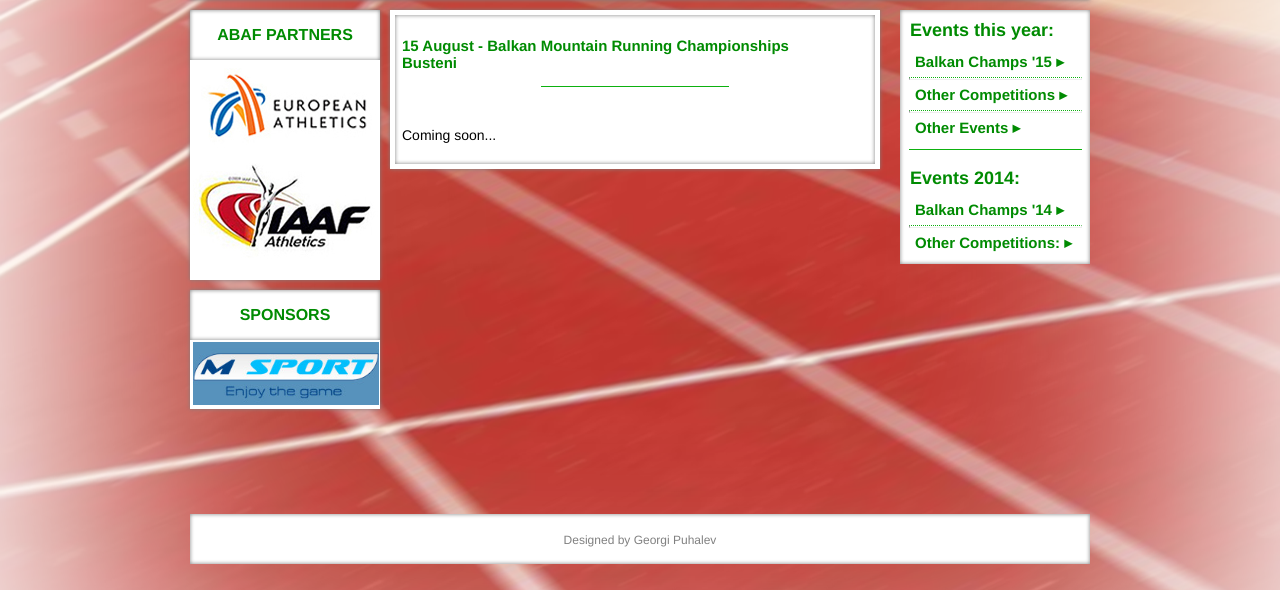
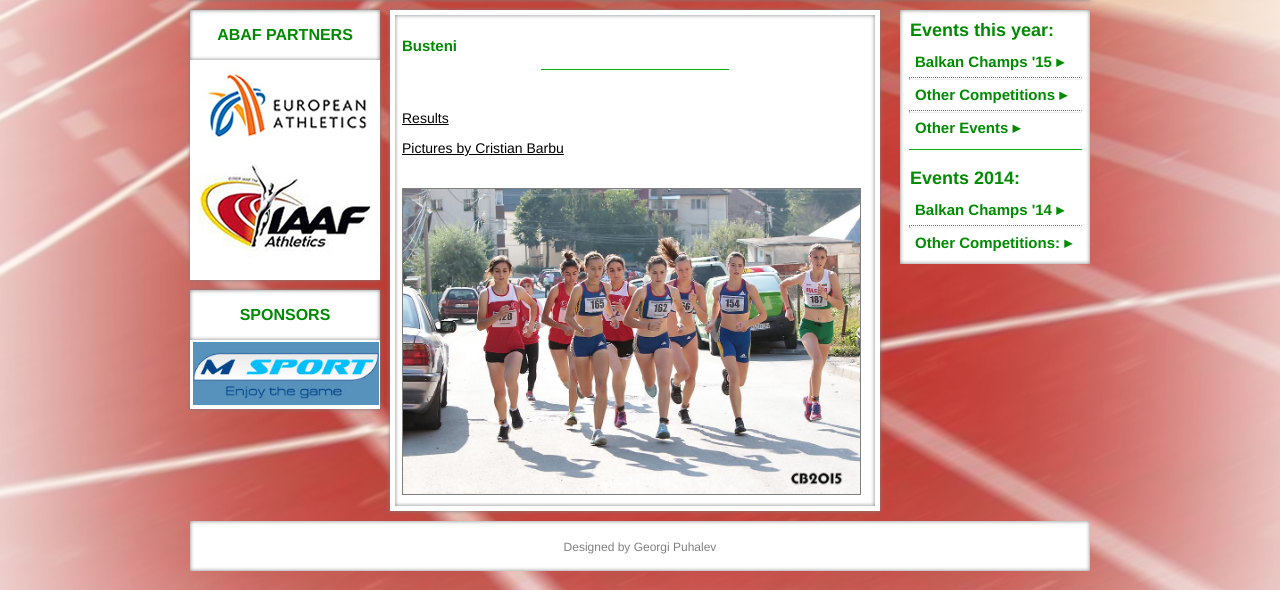
Before and after one commit to gpuhalev/new_abaf, a PHP site: page /2015/busteni2015.php in a window 1280 px wide. Shown: the part 210-800 px from the top of the page. Run offline with PHP 8.4, Linux system fonts and the light colour scheme; some libraries are stand-ins or nearby versions.

Commit message:
fixing busteni, pitesti, podgorica

```diff
--- a/2014/menus/rightSidebar.html
+++ b/2014/menus/rightSidebar.html
@@ -16,7 +16,7 @@
                         <li><a href="http://www.balkan-athletics.eu/2015/serres2015.php">1-2 August - Balkan Senior Championships: Serres(GRE)</a></li>
                         <li><a href="http://www.balkan-athletics.eu/2015/busteni2015.php">15 August - Balkan Mountain Running Championships: Busteni(ROU)</a></li>
                         <li><a href="http://www.balkan-athletics.eu/2015/apatin2015.php">18 October - Balkan Half Marathon Championships: Apatin(SRB)</a></li>
-                        <li><a href="2015/podgorica2015.php">25 October - Balkan Marathon Championships: Podgorica(MNE)</a></li>
+                        <li><a href="http://www.balkan-athletics.eu/2015/podgorica2015.php">25 October - Balkan Marathon Championships: Podgorica(MNE)</a></li>
                         <li><a href="http://www.balkan-athletics.eu/2015/zagreb2015.php">21 November -Balkan Cross Country Championships: Zagreb(CRO)</a></li>
                     </div>
                     <hr style="width:90%; color:#fff; background-color:#fff; height:1px; border-top: 1px dotted #0DB10F;">
--- a/2015/busteni2015.php
+++ b/2015/busteni2015.php
@@ -1,6 +1,6 @@
 	<?php include 'menus/mainHeader.html'?>
     <link href="../styles/style.css" rel="stylesheet" type="text/css" media="screen" />
-    <title>BUSTENI | BALKAN ATHLETICS OFFICIAL WEBSITE</title>
+    <title>AYVALIK | BALKAN ATHLETICS OFFICIAL WEBSITE</title>
 </head>
 
 <body>
@@ -33,10 +33,14 @@
             <!--START CONTENT WRAPPER -->
             <div id="content">
             	<div class="content_wrapper">
-                	<p class="content_smallTitle">15 August - Balkan Mountain Running Championships<br>Busteni</p>
+                	<p class="content_smallTitle"15 August - Balkan Mountain Running Championships<br>Busteni</p>
                     <hr width="40%" color="#0DB10F" size="1px"><br>
                		<div class="newsMain">
-                    	<p>Coming soon...</p>
+
+                        <p><a href="pdf/Results BMRC Busteni 2015.pdf" target="_blank" style="color:black">Results</a></p>
+                        <p><a href="https://www.facebook.com/pages/CBPhoto/796961283744999?sk=photos_stream&tab=photos_albums" target="_blank" style="color:black">Pictures by Cristian Barbu</a></p>
+                        <br>
+                        <img src="images/busteni15.jpg">
                     </div>
                 </div>
                 <!--END CONTENT WRAPPER-->
--- a/2015/menus/rightSidebar.html
+++ b/2015/menus/rightSidebar.html
@@ -11,12 +11,12 @@
                     <div class="hiddenRightMenu" name="champs15">
                         <li><a href="http://www.balkan-athletics.eu/2015/istanbul2015.php">21 February - Balkan Indoor Championships: Istanbul(TUR)</a></li>
                         <li><a href="http://www.balkan-athletics.eu/2015/ayvalik2015.php">18 April - Balkan Race Walking Championships: Ayvalik(TUR)</a></li>
-                        <li><a href="http://www.balkan-athletics.eu/2015/bucharest2015.php">4 July - Balkan Youth Championships: Bucharest(ROU)</a></li>
+                        <li><a href="http://www.balkan-athletics.eu/2015/sremskamitrovica2015.php">4 July - Balkan Youth Championships: Sremska Mitrovica (SRB)</a></li>
                         <li><a href="http://www.balkan-athletics.eu/2015/pitesti2015.php">4-5 July - Balkan Junior Championships : Pitesti(ROU)</a></li>
-                        <li><a href="http://www.balkan-athletics.eu/2015/serres2015.php">1-2 August - Balkan Senior Championships: Serres(GRE)</a></li>
+                        <li><a href="http://www.balkan-athletics.eu/2015/pitestisenior2015.php">1-2 August - Balkan Senior Championships: Pitesti(ROU)</a></li>
                         <li><a href="http://www.balkan-athletics.eu/2015/busteni2015.php">15 August - Balkan Mountain Running Championships: Busteni(ROU)</a></li>
                         <li><a href="http://www.balkan-athletics.eu/2015/apatin2015.php">18 October - Balkan Half Marathon Championships: Apatin(SRB)</a></li>
-                        <li><a href="2015/podgorica2015.php">25 October - Balkan Marathon Championships: Podgorica(MNE)</a></li>
+                        <li><a href="http://www.balkan-athletics.eu/2015/podgorica2015.php">25 October - Balkan Marathon Championships: Podgorica(MNE)</a></li>
                         <li><a href="http://www.balkan-athletics.eu/2015/zagreb2015.php">21 November -Balkan Cross Country Championships: Zagreb(CRO)</a></li>
                     </div>
                     <hr style="width:90%; color:#fff; background-color:#fff; height:1px; border-top: 1px dotted #0DB10F;">
@@ -31,7 +31,7 @@
                     <div class="sub_title_text" name="events15">Other Events</div>
                     <div class="hiddenRightMenu" name="events15">
                         <li><a href="http://www.balkan-athletics.eu/2015/tbilisi2015.php">November - 5th Balkan Athletics Gala 2015: Tbilisi(GEO)</a></li>
-                        <li><a href="http://www.balkan-athletics.eu/2015/vrsac2015.php">September - ABAF Congress 2015: Vrsac(SRB)</a></li>
+                        <li><a href="http://www.balkan-athletics.eu/2015/vrsac2015.php">24 September - ABAF Congress 2015: Vrsac(SRB)</a></li>
                     </div>
 
                 </ul>
--- a/2015/podgorica2015.php
+++ b/2015/podgorica2015.php
@@ -36,6 +36,8 @@
                 	<p class="content_smallTitle">25 October - Balkan Marathon Championships<br>Podgorica</p>
                     <hr width="40%" color="#0DB10F" size="1px"><br>
                		<div class="newsMain">
+                        <br>
+                        <img src="images/podgorica15.jpg">
                     	<p>Coming soon...</p>
                     </div>
                 </div>
```
Also changed, not shown: 2015/istanbul2015.php (+5 -5 lines), 2015/images/busteni15.jpg (added), 2015/images/podgorica15.jpg (added).
